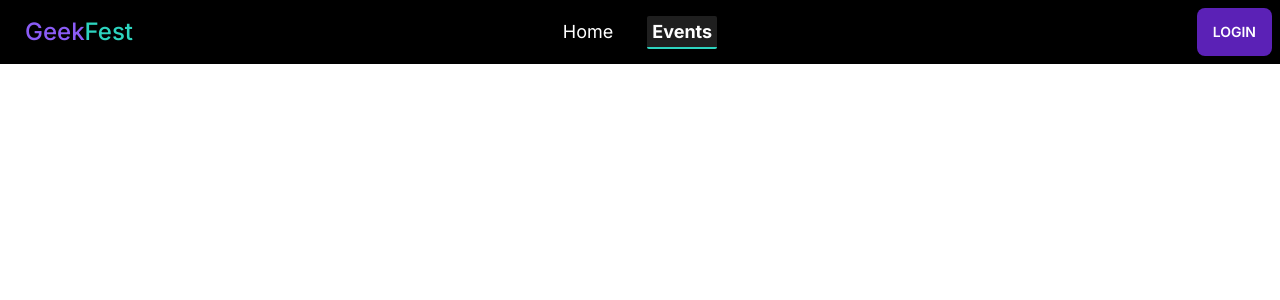
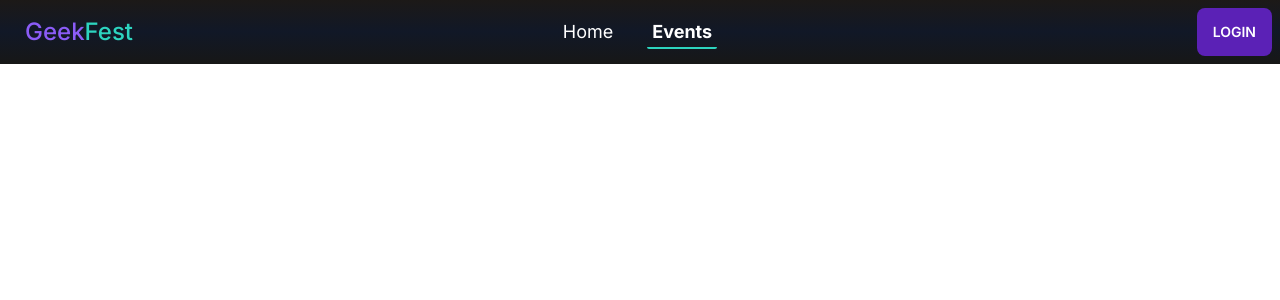
Before and after one commit to ShakeefAhmedRakin/GeekFest, a React (Vite) app: page /events in a window 1280 px wide. Shown: the top 300 px of the page. Built offline with nearby package versions, Linux system fonts and the light colour scheme; no server answers.

Commit message:
Added profile picture and display name to nav bar when logged in.

```diff
--- a/src/Components/Navbar/Navbar.css
+++ b/src/Components/Navbar/Navbar.css
@@ -3,7 +3,6 @@
   border-bottom: 2px solid #2dd4bf;
   padding-bottom: 1px;
   transition: 0.1s;
-  background-color: rgb(31, 31, 31);
   border-radius: 2px;
   padding: 5px;
 }
@@ -11,6 +10,6 @@
 .navigation-link {
   color: white;
   border-radius: 2px;
-  background-color: rgb(0, 0, 0);
+  background-color: none;
   padding: 5px;
 }
--- a/src/Components/Navbar/Navbar.jsx
+++ b/src/Components/Navbar/Navbar.jsx
@@ -24,9 +24,27 @@ const Navbar = () => {
       </li>
     </>
   );
+
+  console.log(user?.photoURL);
+
+  const userInfo = (
+    <>
+      <img
+        src={
+          user?.photoURL
+            ? user.photoURL
+            : "https://st3.depositphotos.com/6672868/13701/v/450/depositphotos_137014128-stock-illustration-user-profile-icon.jpg"
+        }
+        alt=""
+        className="w-10 h-10 rounded-lg"
+      />
+      <p>{user?.displayName ? user.displayName : user?.email.split("@")[0]}</p>
+    </>
+  );
+
   return (
     <>
-      <div className="navbar bg-black">
+      <div className="navbar bg-gradient-to-b from-stone-900 via-gray-900 to-neutral-900">
         <div className="navbar-start">
           <div className="dropdown">
             <label tabIndex={0} className="btn btn-ghost lg:hidden">
@@ -47,8 +65,17 @@ const Navbar = () => {
             </label>
             <ul
               tabIndex={0}
-              className="text-lg space-y-4 dropdown-content mt-3 z-[1] p-4 shadow bg-black rounded-box w-52"
+              className="text-lg space-y-4 dropdown-content mt-3 z-[1] p-4 shadow bg-gradient-to-b from-stone-900 via-gray-900 to-neutral-900 rounded-box w-52"
             >
+              {user ? (
+                <>
+                  <div className="flex md:hidden justify-center items-center gap-2 bg-violet-800 py-[5.5px] pl-[3.5px] pr-2 rounded-lg text-white">
+                    {userInfo}
+                  </div>
+                </>
+              ) : (
+                ""
+              )}
               {links}
             </ul>
           </div>
@@ -61,10 +88,12 @@ const Navbar = () => {
         <div className="navbar-center hidden lg:flex">
           <ul className="px-1 text-lg hidden lg:flex gap-6">{links}</ul>
         </div>
-        <div className="navbar-end">
+        <div className="navbar-end text-white">
           {user ? (
             <>
-              <span>{user.email}</span>
+              <div className="hidden md:flex justify-center items-center gap-2 mr-2 bg-violet-800 py-[3.5px] pl-[3.5px] pr-2 rounded-lg">
+                {userInfo}
+              </div>
               <a
                 className="btn bg-violet-800 hover:bg-violet-900 text-white border-none"
                 onClick={handleLogOut}
```
